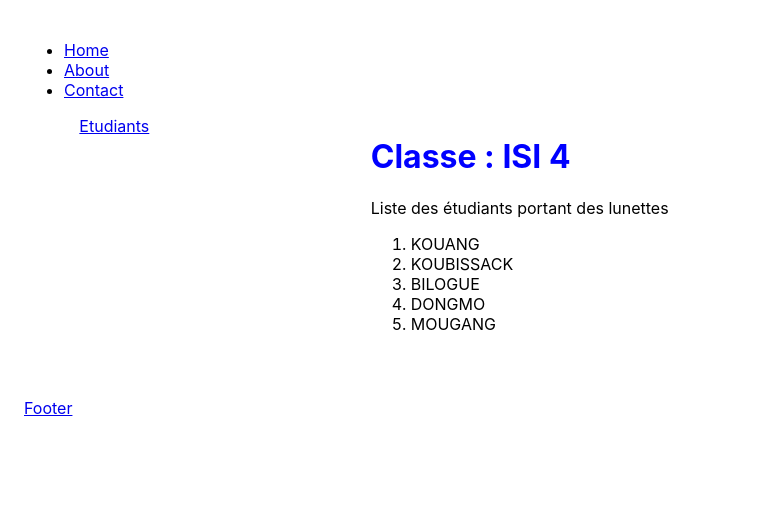
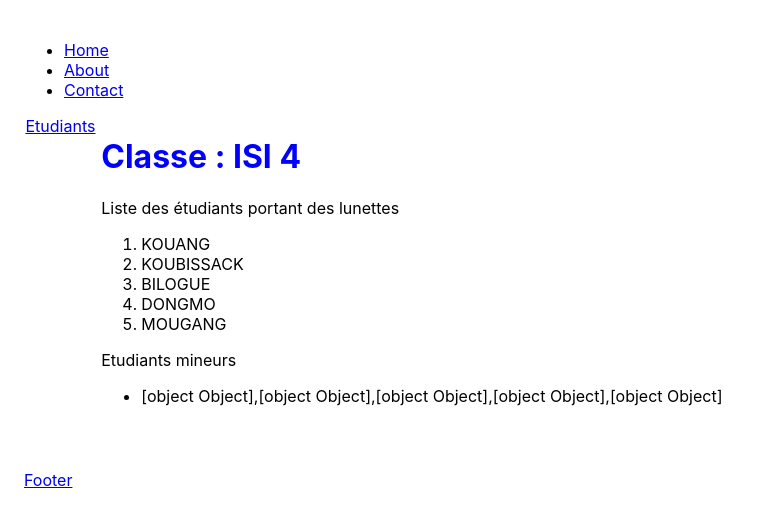
Before and after one commit to jojo-math/friandiseApp-angular, an Angular app: page /etudiants in a window 1280 px wide. Shown: the top 524 px of the page, without its empty margins (0-759 px from the left). Built offline with nearby package versions, Linux system fonts and the light colour scheme.

Commit message:
Interface / classes

```diff
--- a/src/app/about/about.html
+++ b/src/app/about/about.html
@@ -1 +1 @@
-<p>A propos de moi</p>
+<p>Etudiants mineurs</p>
--- a/src/app/view/etudiants/etudiants.html
+++ b/src/app/view/etudiants/etudiants.html
@@ -10,3 +10,8 @@
 }@else {
     <h2 style="color: red; font-weight: bold;">Je ne suis pas en ISI 4</h2>
 }
+
+<p>Etudiants mineurs</p>
+<ul>
+    <li>{{list_students}}</li>
+</ul>
--- a/src/app/view/etudiants/etudiants.ts
+++ b/src/app/view/etudiants/etudiants.ts
@@ -1,4 +1,14 @@
 import { Component } from '@angular/core';
+
+interface Etudiant{
+  nom: string;
+  prenom: string;
+  classe: string;
+  dateNaissance?: string;
+  sexe: string;
+  filiere: string;
+  niveau: string;
+}
 
 @Component({
   selector: 'app-etudiants',
@@ -16,4 +26,11 @@ export class Etudiants {
     private matricule: string = "2024-ISI-001";
     is_isi4: boolean = true;
     public students: string[] = ['KOUANG', 'KOUBISSACK', 'BILOGUE', 'DONGMO', 'MOUGANG'];
+    list_students: Etudiant[] = [
+      { nom: 'KOUANG', prenom: 'Jackie', classe:'ISI 4 FR', sexe: 'F', filiere: 'ISI', niveau: '4' },
+      { nom: 'KOUBISSACK', prenom: 'Lucie', classe:'ISI 4 FR', dateNaissance: '12-09-2004', sexe: 'F', filiere: 'ISI', niveau: '4' },
+      { nom: 'BILOGUE', prenom: 'Jean', classe:'ISI 4 FR', dateNaissance: '12-09-2005', sexe: 'M', filiere: 'ISI', niveau: '4' },
+      { nom: 'DONGMO', prenom: 'Jean', classe:'ISI 4 FR', dateNaissance: '12-09-2006', sexe: 'M', filiere: 'ISI', niveau: '4' },
+      { nom: 'MOUGANG', prenom: 'Jean', classe:'ISI 4 FR', dateNaissance: '24-02-2004', sexe: 'M', filiere: 'ISI', niveau: '4' }
+    ];
 }
```
